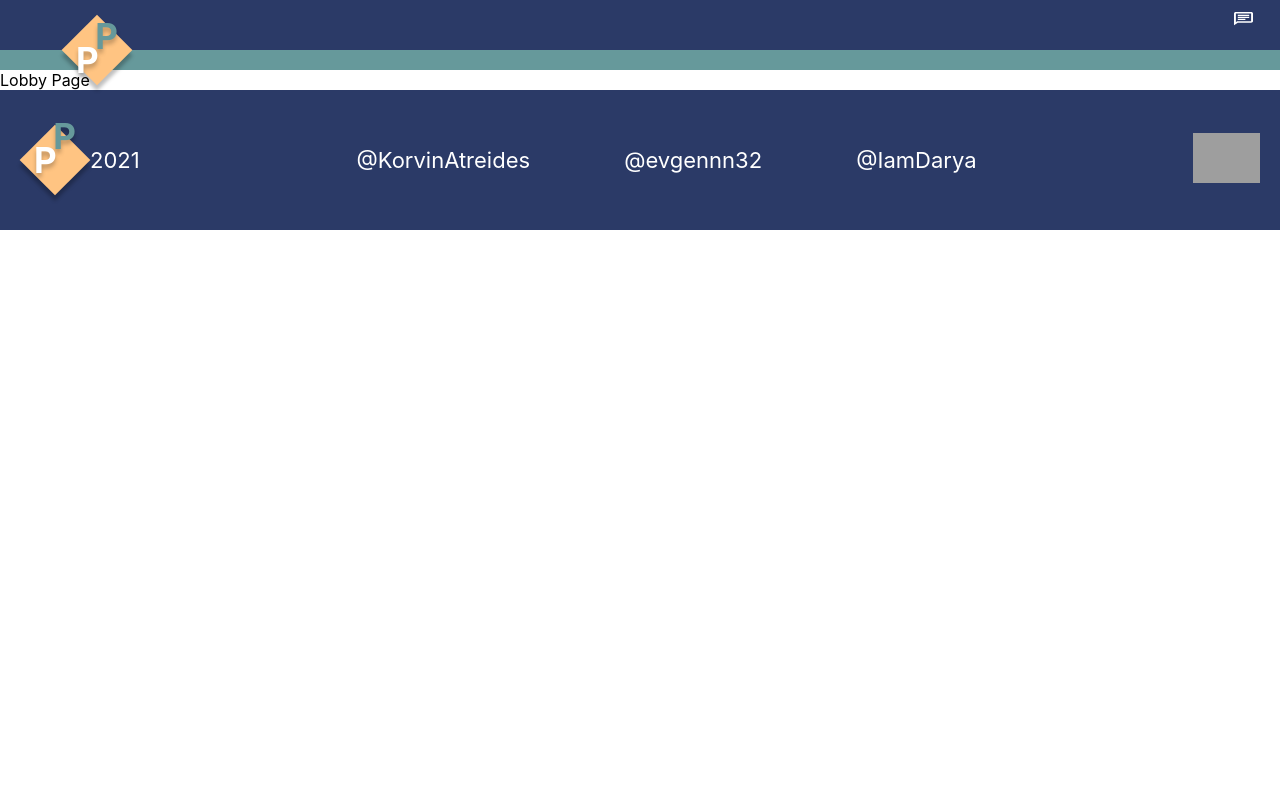
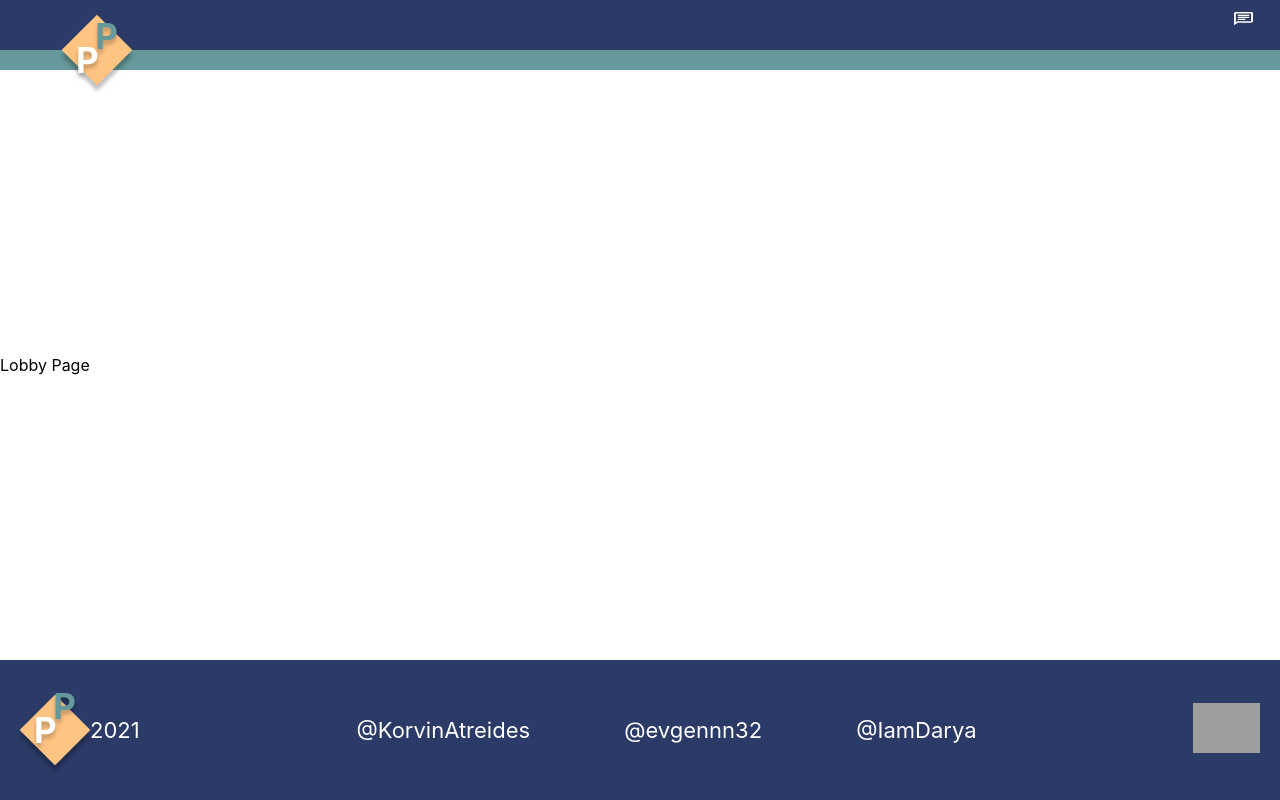
Before and after one commit to evgennn32/pointing-poker, a React (Create React App) app: page /lobby in a window 1280 px wide. Built offline with nearby package versions, Linux system fonts and the light colour scheme; grey boxes are pictures that could not be loaded.

Commit message:
fix: footer on the bottom of page

```diff
--- a/src/App.css
+++ b/src/App.css
@@ -27,3 +27,10 @@
   font-family: Ruda-Bold;
   src: url(./assets/fonts/Ruda/Ruda-Bold.ttf);
 }
+
+.App {
+  min-height: 100vh;
+  display: flex;
+  flex-direction: column;
+  justify-content: space-between;
+}
```
